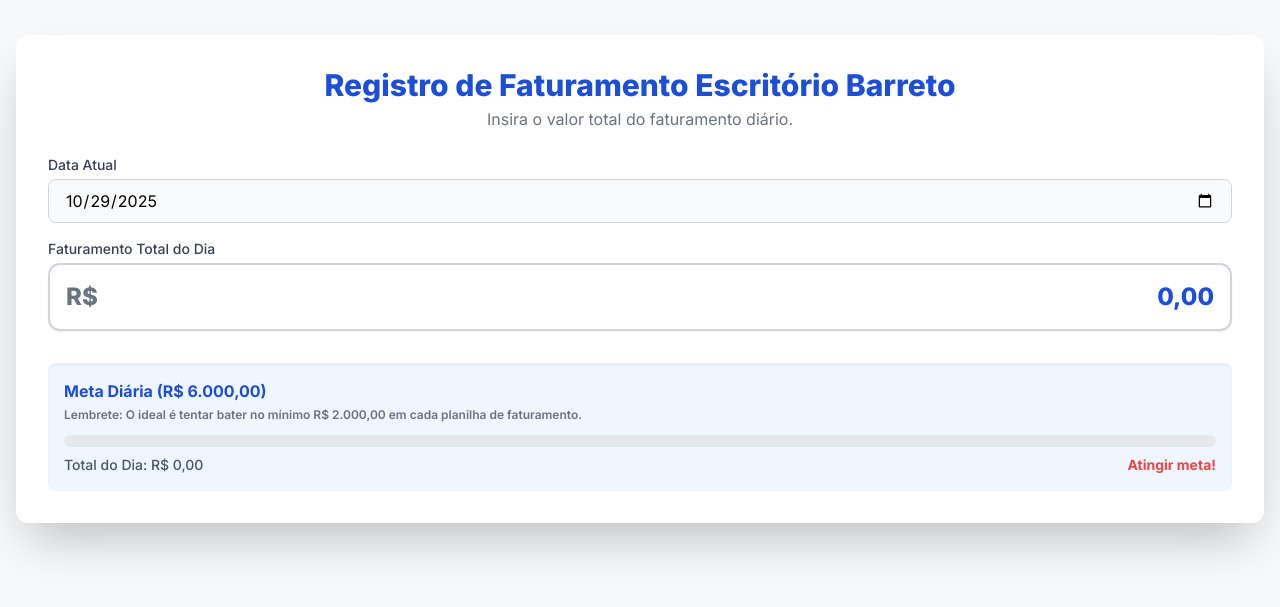
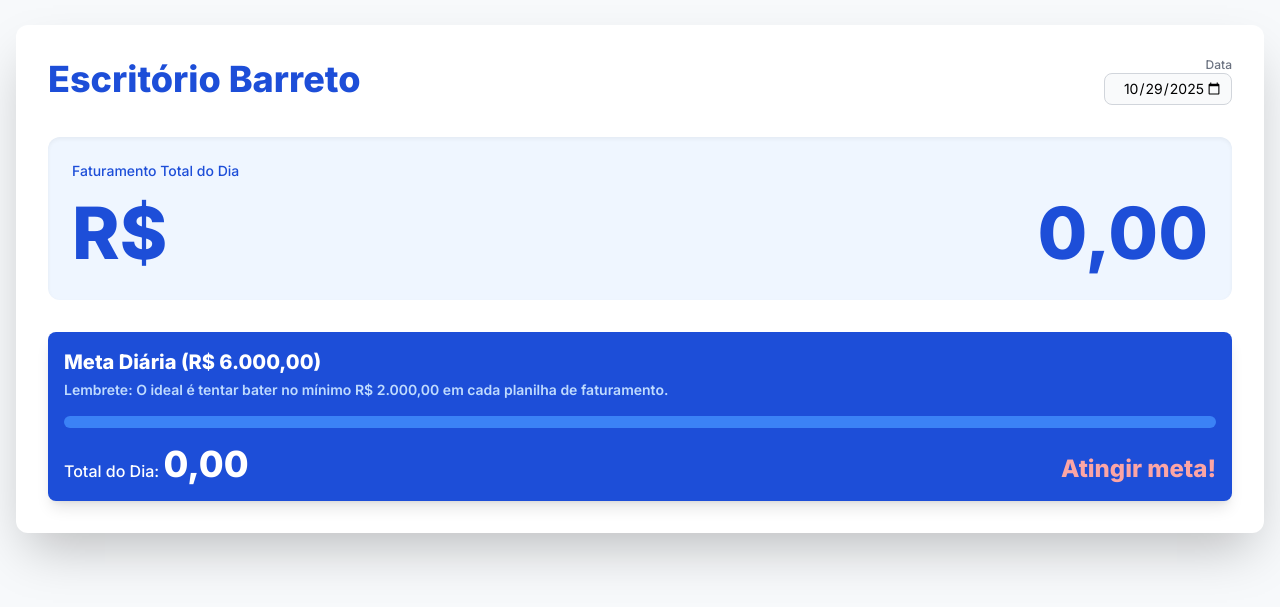
Before and after one commit to jhoneydogs/Registro-de-Faturamento-Escrit-rio-Barreto, a plain HTML site: page index.html in a window 1280 px wide. Shown: the part 121-728 px from the top of the page. Drawn offline with nearby package versions, Linux system fonts and the light colour scheme.

Commit message:
Add files via upload

```diff
--- a/index.html
+++ b/index.html
@@ -14,7 +14,7 @@
 <head>
     <meta charset="UTF-8">
     <meta name="viewport" content="width=device-width, initial-scale=1.0">
-    <title>Registro de Faturamento Escritório Barreto - Mockup</title>
+    <title>Escritório Barreto - Mockup</title>
     <!-- Carrega Tailwind CSS para estilização rápida e responsiva -->
     <script src="https://cdn.tailwindcss.com"></script>
     <style>
@@ -31,64 +31,70 @@
 
     <!-- Card Principal do Aplicativo -->
     <div class="w-full max-w_lg bg-white shadow-2xl rounded-xl p-6 md:p-8 transform transition-all duration-300">
-        <header class="text-center mb-6">
-            <h1 class="text-3xl font-extrabold text-blue-700">
-                Registro de Faturamento Escritório Barreto
+
+        <!-- HEADER e DATA -->
+        <header class="mb-8">
+            <div class="flex justify-between items-start mb-2">
+                <!-- AUMENTADO: text-4xl -->
+                <h1 class="text-4xl font-extrabold text-blue-700 leading-tight">
+                    Escritório Barreto
                 </h1>
-            <p class="text-gray-500 mt-1">
-                Insira o valor total do faturamento diário.
-            </p>
+
+                <!-- Campo de Data -->
+                <div class="flex flex-col items-end">
+                    <label for="currentDate" class="text-xs font-medium text-gray-500">Data</label>
+                    <input type="date" id="currentDate"
+                           class="w-32 text-sm text-right px-2 py-1 border border-gray-300 rounded-lg focus:ring-blue-500 focus:border-blue-500 transition duration-150 ease-in-out bg-gray-50"
+                           value="">
+                </div>
+            </div>
         </header>
 
         <div id="appContainer">
 
-            <!-- SEÇÃO DE INPUTS (Sem Form/Botão) -->
-            <div id="inputSection" class="space-y-4 mb-8">
-                <div>
-                    <!-- Campo de Data (Revertido para Input Editável) -->
-                    <label for="currentDate" class="block text-sm font-medium text-gray-700 mb-1">Data Atual</label>
-                    <input type="date" id="currentDate"
-                           class="w-full px-4 py-2 border border-gray-300 rounded-lg focus:ring-blue-500 focus:border-blue-500 transition duration-150 ease-in-out bg-gray-50"
-                           value=""> <!-- O valor inicial será definido no JS -->
-                </div>
-
-                <!-- CAMPO ÚNICO DE FATURAMENTO -->
-                <div class="mt-4">
-                    <label for="revenueTotal" class="block text-sm font-medium text-gray-700 mb-1">
+            <!-- CAMPO ÚNICO DE FATURAMENTO - GRANDE DESTAQUE -->
+            <div class="bg-blue-50 p-6 rounded-xl shadow-inner mb-8">
+                <label for="revenueTotal" class="block text-sm font-medium text-blue-700 mb-2">
                     Faturamento Total do Dia
                 </label>
                 <!-- Contêiner que simula o input, com R$ estático -->
-                    <div class="flex border-2 border-gray-300 rounded-xl focus-within:ring-blue-500 focus-within:border-blue-500 transition duration-150 ease-in-out items-center bg-white shadow-sm">
+                <div class="flex items-center">
 
-                        <!-- Prefixo estático R$ para clareza -->
-                        <span class="pl-4 py-4 text-2xl font-extrabold text-gray-500 select-none">R$</span>
+                    <!-- Prefixo estático R$ AUMENTADO: text-7xl -->
+                    <span class="text-7xl font-extrabold text-blue-700 select-none pr-2">R$</span>
 
-                        <!-- Ao digitar neste campo, a meta será atualizada em tempo real -->
+                    <!-- VALOR AUMENTADO PARA text-7xl -->
                     <input type="tel" id="revenueTotal" required
-                               class="w-full py-4 pr-4 bg-transparent border-none outline-none
-                                      text-2xl font-extrabold text-blue-700 placeholder-gray-400 text-right"
+                           class="w-full bg-transparent border-none outline-none
+                                  text-7xl font-extrabold text-blue-700 placeholder-gray-400 text-right"
                            placeholder="0,00" value="0,00">
                 </div>
             </div>
-                <!-- FIM DO CAMPO ÚNICO -->
+
+            <!-- Indicador de Meta Diária - ALTO CONTRASTE -->
+            <div class="bg-blue-700 p-4 rounded-lg shadow-lg text-white">
+
+                <h2 class="text-xl font-extrabold mb-1">Meta Diária (R$ 6.000,00)</h2>
+
+                <!-- INFORMATIVO DA META - MOVIMENTADO E COM FONTE MAIOR -->
+                <p class="text-sm mb-4 font-semibold text-blue-200">
+                    Lembrete: O ideal é tentar bater no mínimo R$ 2.000,00 em cada planilha de faturamento.
+                </p>
+
+                <!-- BARRA DE PROGRESSO ISOLADA -->
+                <div class="w-full bg-blue-500 rounded-full h-3 mb-4 overflow-hidden">
+                    <div id="metaProgressBar" class="h-3 rounded-full transition-all duration-500" style="width: 0%; background-color: #ef4444;"></div>
                 </div>
 
-            <!-- Indicador de Meta Diária -->
-            <div class="bg-blue-50 p-4 rounded-lg shadow-inner">
-                <h2 class="text-md font-bold text-blue-700 mb-1">Meta Diária (R$ 6.000,00)</h2>
-
-                <!-- INFORMATIVO DA META -->
-                <p class="text-xs text-gray-500 mb-3 font-semibold">
-                    Lembrete: O ideal é tentar bater no mínimo R$ 2.000,00 em cada planilha de faturamento.
-                </p>
-                <!-- FIM DO INFORMATIVO -->
-
-                <div class="w-full bg-gray-200 rounded-full h-3 mb-2 overflow-hidden">
-                    <div id="metaProgressBar" class="bg-red-500 h-3 rounded-full transition-all duration-500" style="width: 0%"></div>
-                </div>
-                <div class="flex justify-between text-sm">
-                    <span class="text-gray-600 font-medium">Total do Dia: <span id="dailyTotal">R$ 0,00</span></span>
-                    <span id="metaStatus" class="font-bold text-red-500">Atingir meta!</span>
+                <!-- TOTAL DO DIA E STATUS EM DESTAQUE -->
+                <div class="flex justify-between items-baseline">
+                    <span class="font-medium text-base">
+                        Total do Dia:
+                        <!-- Total do Dia Grande e Branco AUMENTADO: text-4xl -->
+                        <span id="dailyTotal" class="text-4xl font-extrabold text-white">0,00</span>
+                    </span>
+                    <!-- Status Grande AUMENTADO: text-2xl -->
+                    <span id="metaStatus" class="font-extrabold text-red-300 text-2xl">Atingir meta!</span>
                 </div>
             </div>
 
@@ -105,7 +111,7 @@
         const dailyTotalSpan = document.getElementById('dailyTotal');
         const metaProgressBar = document.getElementById('metaProgressBar');
         const metaStatusSpan = document.getElementById('metaStatus');
-        const currentDateInput = document.getElementById('currentDate'); // Novo/Revertido
+        const currentDateInput = document.getElementById('currentDate');
 
         // Define a data atual como padrão no campo de input
         currentDateInput.value = new Date().toISOString().substring(0, 10);
@@ -124,13 +130,14 @@
         }
 
         /**
-         * Formata um número para o formato de moeda brasileira (Ex: 3000.50 -> R$ 3.000,50).
+         * Formata um número para o formato de moeda brasileira (Ex: 3000.50 -> 3.000,50).
          * @param {number} value - O valor numérico.
-         * @returns {string} O valor formatado em string R$.
+         * @returns {string} O valor formatado em string (sem R$).
          */
         function formatCurrency(value) {
-            // Garante que o número é tratado como moeda
-            return value.toLocaleString('pt-BR', { style: 'currency', currency: 'BRL' });
+            // Garante que o número é tratado como moeda e remove o símbolo R$ e espaço
+            return value.toLocaleString('pt-BR', { style: 'currency', currency: 'BRL' })
+                       .replace('R$', '').trim();
         }
 
         /**
@@ -183,28 +190,27 @@
         function updateGoalIndicator(total) {
             const percentage = Math.min(100, (total / TARGET_GOAL) * 100);
 
+            // Atualiza o valor do total do dia (formatado sem R$)
             dailyTotalSpan.textContent = formatCurrency(total);
+
             metaProgressBar.style.width = `${percentage}%`;
 
+            // Cores da Barra de Progresso e do Status (Ajustadas para o fundo azul escuro)
             if (total >= TARGET_GOAL) {
-                metaProgressBar.classList.remove('bg-yellow-500', 'bg-red-500');
-                metaProgressBar.classList.add('bg-green-500');
+                metaProgressBar.style.backgroundColor = '#10B981'; // green-500
                 metaStatusSpan.textContent = 'Meta Atingida!';
-                metaStatusSpan.classList.remove('text-red-500', 'text-yellow-500');
-                metaStatusSpan.classList.add('text-green-600');
+                metaStatusSpan.classList.remove('text-yellow-300', 'text-red-300');
+                metaStatusSpan.classList.add('text-green-300');
             } else if (total > (TARGET_GOAL * 0.5)) {
-                metaProgressBar.classList.remove('bg-red-500', 'bg-green-500');
-                metaProgressBar.classList.add('bg-yellow-500');
+                metaProgressBar.style.backgroundColor = '#F59E0B'; // yellow-500
                 metaStatusSpan.textContent = 'Quase lá!';
-                metaStatusSpan.classList.remove('text-red-500', 'text-green-600');
-                metaStatusSpan.classList.add('text-yellow-600');
+                metaStatusSpan.classList.remove('text-red-300', 'text-green-300');
+                metaStatusSpan.classList.add('text-yellow-300');
             } else {
-                // A barra começa vermelha (padrão)
-                metaProgressBar.classList.remove('bg-yellow-500', 'bg-green-500');
-                metaProgressBar.classList.add('bg-red-500');
+                metaProgressBar.style.backgroundColor = '#EF4444'; // red-500
                 metaStatusSpan.textContent = 'Atingir meta!';
-                metaStatusSpan.classList.remove('text-yellow-600', 'text-green-600');
-                metaStatusSpan.classList.add('text-red-500');
+                metaStatusSpan.classList.remove('text-yellow-300', 'text-green-300');
+                metaStatusSpan.classList.add('text-red-300');
             }
         }
 
```
Lines whose indentation alone changed are shown as unchanged.
